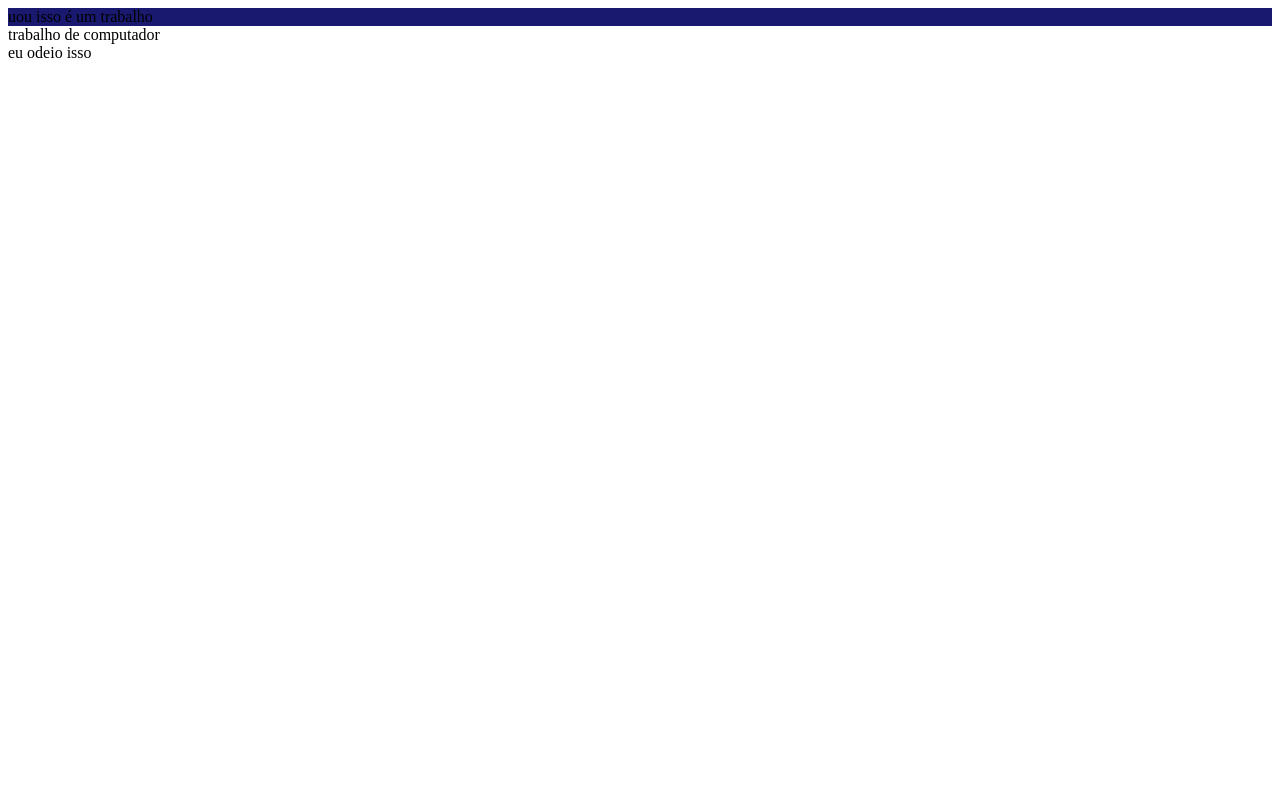
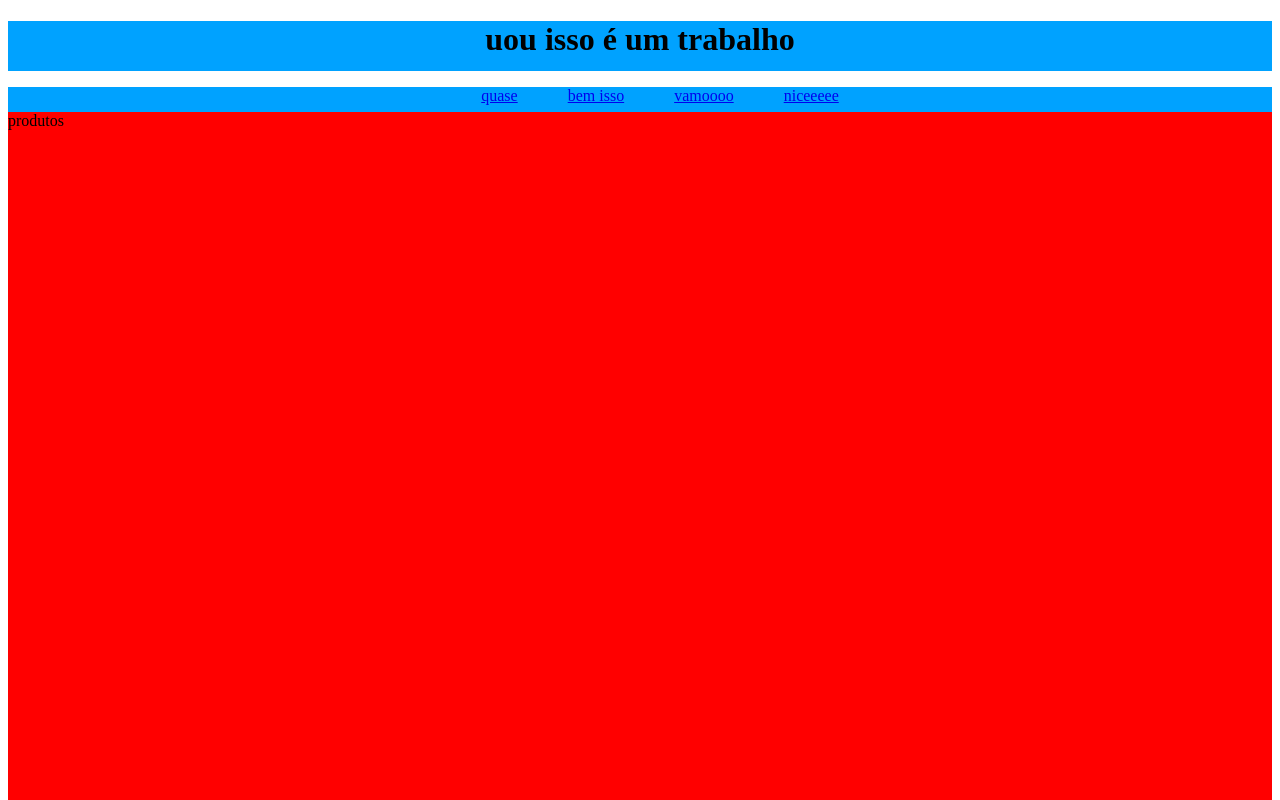
Before and after one commit to jair2406/landing_page, a plain HTML site: page index.html in a window 1280 px wide. Shown: the top 800 px of the page. Drawn offline with Linux system fonts and the light colour scheme.

Commit message:
Add files via upload

```diff
--- a/index.html
+++ b/index.html
@@ -8,14 +8,36 @@
             <link rel="stylesheet" href="style.css">
         </head>
         <body>
+
             <header>
-        uou isso é um trabalho
+                <h1>uou isso é um trabalho</h1>
             </header>
+            <nav>
+                <ul>
+                    <a href="#produtos"><li>quase</li></a>
+                    <a href="#real"><li>bem isso</li></a>
+                    <a href="#historia"><li>vamoooo</li></a>
+                    <a href="#cadastro"><li>niceeeee</li></a>
+                </ul>
+                </nav>
             <main>
-        trabalho de computador
+                <section id="produtos">
+                    produtos
+                </section>
+                <section id="real">
+                    real
+                </section>
+                <section id="historia">
+                    história
+                </section>
+                <section id="cadastro">
+                    cadastro
+                </section>
             </main>
+
+
             <footer>
-        eu odeio isso
+
             </footer>
         </body>
         </html>
--- a/style.css
+++ b/style.css
@@ -1,3 +1,44 @@
-header{
-    background-color: midnightblue;
-}
+    header{
+        background-color: rgb(0, 162, 255);
+        height: 50px;
+        text-align: center;
+        align-items: center;
+    }
+
+    main{
+    background-color:  rgb(0, 162, 255);
+
+    }
+    nav{
+        background-color: rgb(0, 162, 255);
+        height: 25px;
+
+    }
+    ul{
+        color: aquamarine;
+        position: relative;
+        display: flex;
+        justify-content: center;
+        gap: 50px;
+        list-style-type: none;
+    }
+
+    h1{
+        height: 100px;
+    }
+    #produtos{
+        background-color: rgb(255, 0, 0);
+        height: 700px;
+    }
+    #real{
+        background-color: rgb(255, 0, 0);
+        height: 700px;
+    }
+    #historia{
+        background-color: rgb(255, 0, 0);
+        height: 700px;
+    }
+    #cadastro{
+        background-color: rgb(255, 0, 0);
+        height: 700px;
+    }
```
Lines whose indentation alone changed are shown as unchanged.
